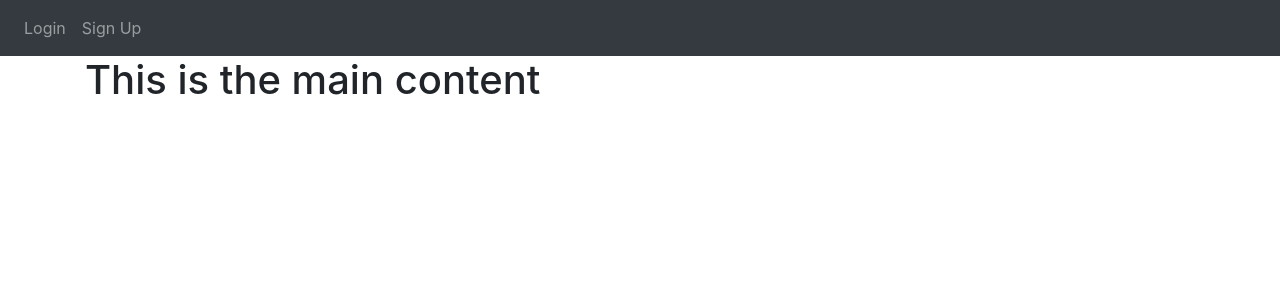
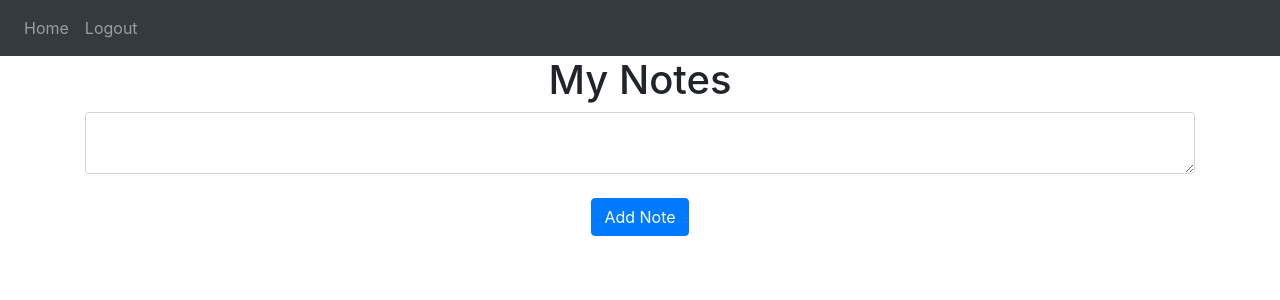
Before and after one commit to Olutayo0910/Note-App, a Flask app: template website/templates/home.html in a window 1280 px wide. Shown: the top 300 px of the page. Run offline with Flask 3, Linux system fonts and the light colour scheme; the template is opened without the code that fills it: values that come from a table or form of the project are taken from there, others are empty; some libraries are stand-ins or nearby versions.

Commit message:
set the note

```diff
--- a/website/templates/base.html
+++ b/website/templates/base.html
@@ -74,6 +74,9 @@
       function deleteNote(noteId) {
   fetch("/delete-note", {
     method: "POST",
+    headers: {
+        "Content-Type": "application/json",
+    },
     body: JSON.stringify({ noteId: noteId }),
   }).then((_res) => {
     window.location.href = "/";
--- a/website/templates/home.html
+++ b/website/templates/home.html
@@ -1,5 +1,21 @@
 {% extends"base.html" %} {% block title %}Changed{% endblock %}
 
 {% block content %}
-    <h1>This is the main content</h1>
+<h1 align="center">My Notes</h1>
+<ul class="list-group list-group-flush" id="notes">
+    {% for note in user.notes %}
+    <li class="list-group-item">{{ note.data }}
+        <button type="button" class="close" onclick="deleteNote({{ note.id }})">
+            <span aria-hidden="true">&times;</span>
+        </button>
+    </li>
+    {% endfor %}
+</ul>
+    <form method="POST">
+        <textarea name="note" id="note" class="form-control"></textarea>
+        <br />
+        <div align="center">
+            <button type="submit" class="btn btn-primary">Add Note</button>
+        </div>
+    </form>
 {% endblock %}
```
Also changed, not shown: website/static/index.js (added, +8 -0 lines), website/views.py (+29 -2 lines), instance/database.db.
